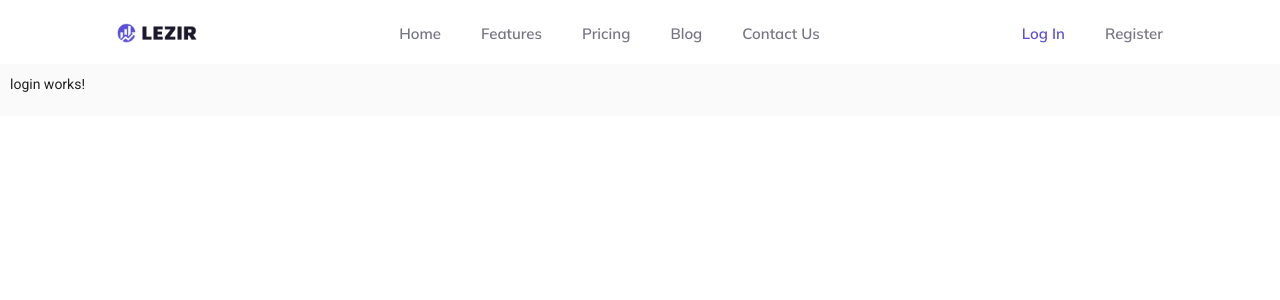
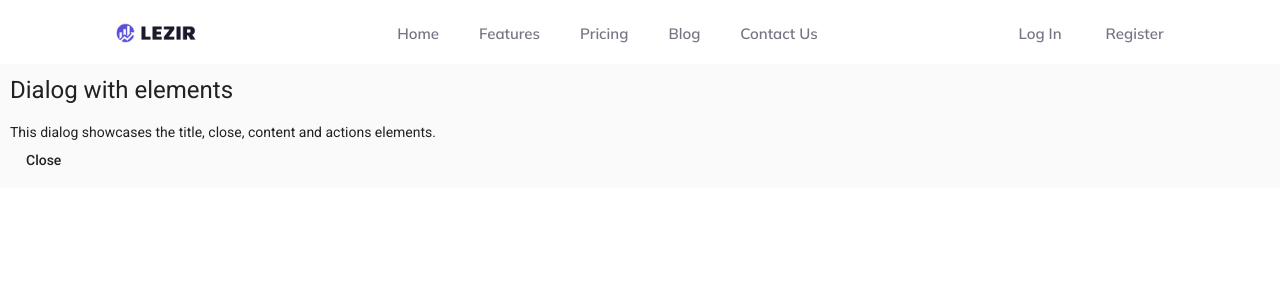
Before and after one commit to anamsilva1981/Projeto-LandingPagina-Angular, an Angular app: page /login in a window 1280 px wide. Shown: the top 300 px of the page. Built offline with nearby package versions, Linux system fonts and the light colour scheme.

Commit message:
criação modal do login

```diff
--- a/src/app/material/material.module.ts
+++ b/src/app/material/material.module.ts
@@ -11,6 +11,7 @@ import { MatListModule } from '@angular/material/list';
 import { MatInputModule } from '@angular/material/input';
 import { MatFormFieldModule } from '@angular/material/form-field';
 import { MatGridListModule } from '@angular/material/grid-list';
+import { MatDialogModule } from '@angular/material/dialog';
 
 
 
@@ -25,7 +26,9 @@ const materialModules = [
   MatListModule,
   MatInputModule,
   MatFormFieldModule,
-  MatGridListModule
+  MatGridListModule,
+  MatDialogModule
+
 ]
 
 @NgModule({
--- a/src/app/shared/navbar/navbar.component.html
+++ b/src/app/shared/navbar/navbar.component.html
@@ -20,8 +20,10 @@
     </div>
 
     <div div class="d-none d-md-block">
-      <a class="nav-item" routerLink="/login" routerLinkActive="active-link">Log In</a>
-      <a class="nav-item" routerLink="/register" routerLinkActive="active-link">Register</a>
+      <a class="nav-item" routerLinkActive="active-link" (click)="openDialog()" >Log In </a>
+
+      <a class="nav-item" routerLinkActive="active-link" (click)="openDialog()">Register</a>
+
     </div>
 
   </mat-toolbar>
--- a/src/app/shared/navbar/navbar.component.ts
+++ b/src/app/shared/navbar/navbar.component.ts
@@ -1,4 +1,7 @@
 import { Component, EventEmitter, OnInit, Output } from '@angular/core';
+import {MatDialog} from '@angular/material/dialog';
+import { LoginComponent } from 'src/app/views/login/login.component';
+
 
 
 @Component({
@@ -9,7 +12,9 @@ import { Component, EventEmitter, OnInit, Output } from '@angular/core';
 export class NavbarComponent implements OnInit {
   @Output() public sidenavToggle = new EventEmitter();
 
-  constructor() { }
+  constructor(public dialog: MatDialog) {}
+
+
 
   ngOnInit(): void {
 
@@ -17,5 +22,11 @@ export class NavbarComponent implements OnInit {
 
   public onToggleSidenav = () => {
     this.sidenavToggle.emit();
+
+  }
+
+
+  openDialog() {
+    this.dialog.open(LoginComponent);
   }
 }
--- a/src/app/views/login/login.component.html
+++ b/src/app/views/login/login.component.html
@@ -1 +1,5 @@
-<p>login works!</p>
+<h1 mat-dialog-title>Dialog with elements</h1>
+<div mat-dialog-content>This dialog showcases the title, close, content and actions elements.</div>
+<div mat-dialog-actions>
+  <button mat-button mat-dialog-close>Close</button>
+</div>
```
